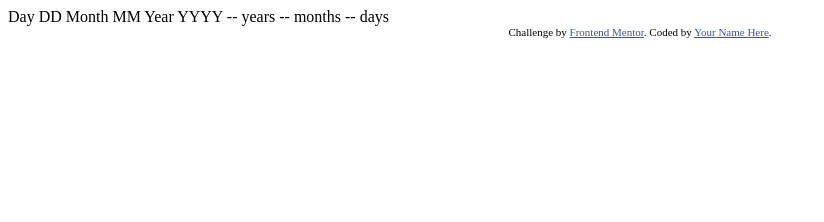
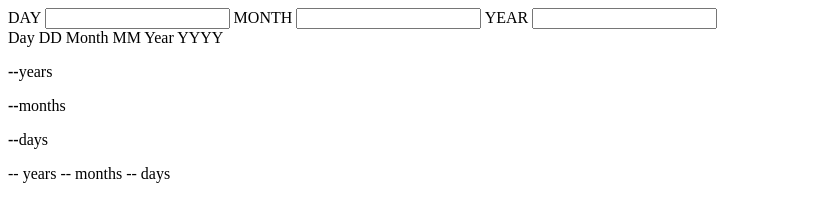
Before and after one commit to onlydominik/SP-19, a plain HTML site: page index.html in a window 1280 px wide. Shown: the whole page, without its empty margins (0-824 px from the left). Drawn offline with Linux system fonts and the light colour scheme.

Commit message:
New files

```diff
--- a/index.html
+++ b/index.html
@@ -1,21 +1,24 @@
 <!DOCTYPE html>
 <html lang="en">
+
 <head>
   <meta charset="UTF-8">
-  <meta name="viewport" content="width=device-width, initial-scale=1.0"> <!-- displays site properly based on user's device -->
+  <meta name="viewport" content="width=device-width, initial-scale=1.0">
+  <title>Age calculator app</title>
+</head>
 
-  <link rel="icon" type="image/png" sizes="32x32" href="./assets/images/favicon-32x32.png">
+<body>
+  <div class="inputs">
+    <label for="day">DAY</label>
+    <input type="text" id="day">
 
-  <title>Frontend Mentor | Age calculator app</title>
+    <label for="month">MONTH</label>
+    <input type="text" id="month">
 
-  <!-- Feel free to remove these styles or customise in your own stylesheet 👍 -->
-  <style>
-    .attribution { font-size: 11px; text-align: center; }
-    .attribution a { color: hsl(228, 45%, 44%); }
-  </style>
-</head>
-<body>
+    <label for="year">YEAR</label>
+    <input type="text" id="year">
 
+  </div>
   Day
   DD
 
@@ -24,14 +27,16 @@
 
   Year
   YYYY
-
+  <div class="date__display">
+    <p><strong>--</strong>years</p>
+    <p><strong>--</strong>months</p>
+    <p><strong>--</strong>days</p>
+  </div>
   -- years
   -- months
   -- days
 
-  <div class="attribution">
-    Challenge by <a href="https://www.frontendmentor.io?ref=challenge" target="_blank">Frontend Mentor</a>.
-    Coded by <a href="#">Your Name Here</a>.
-  </div>
+
 </body>
+
 </html>
```
Also changed, not shown: dist/main.css (added), main.scss (added), 1 other file.
